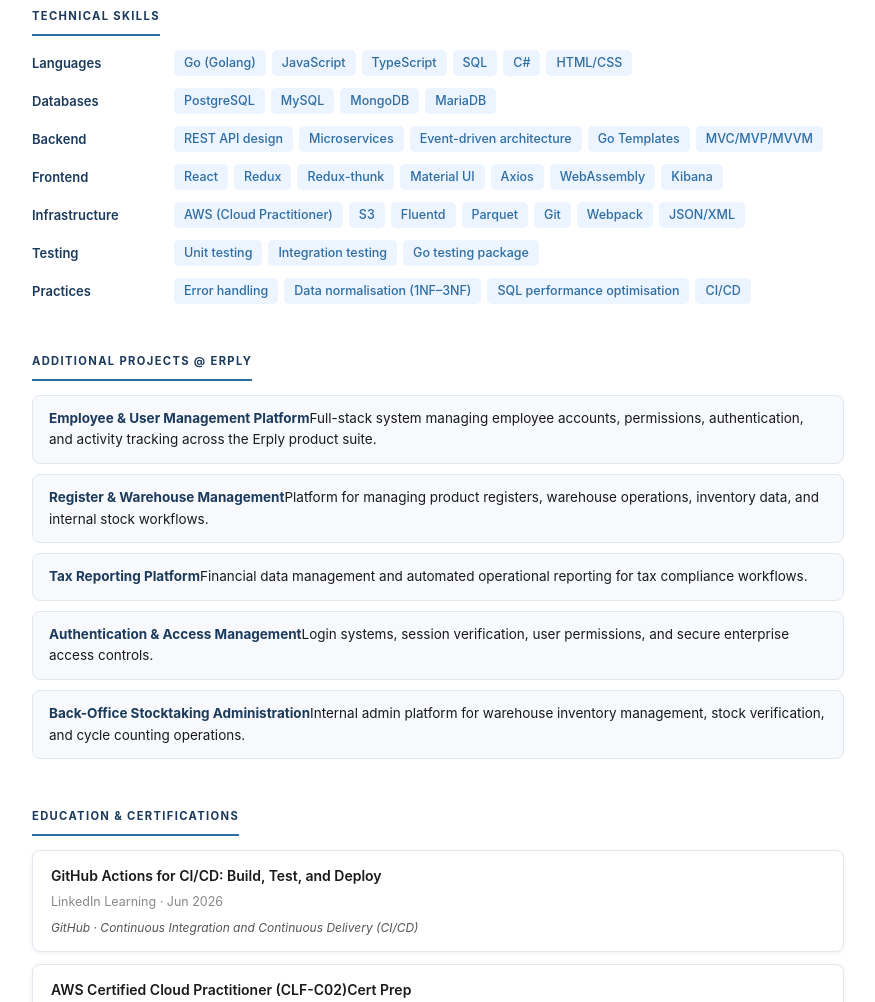
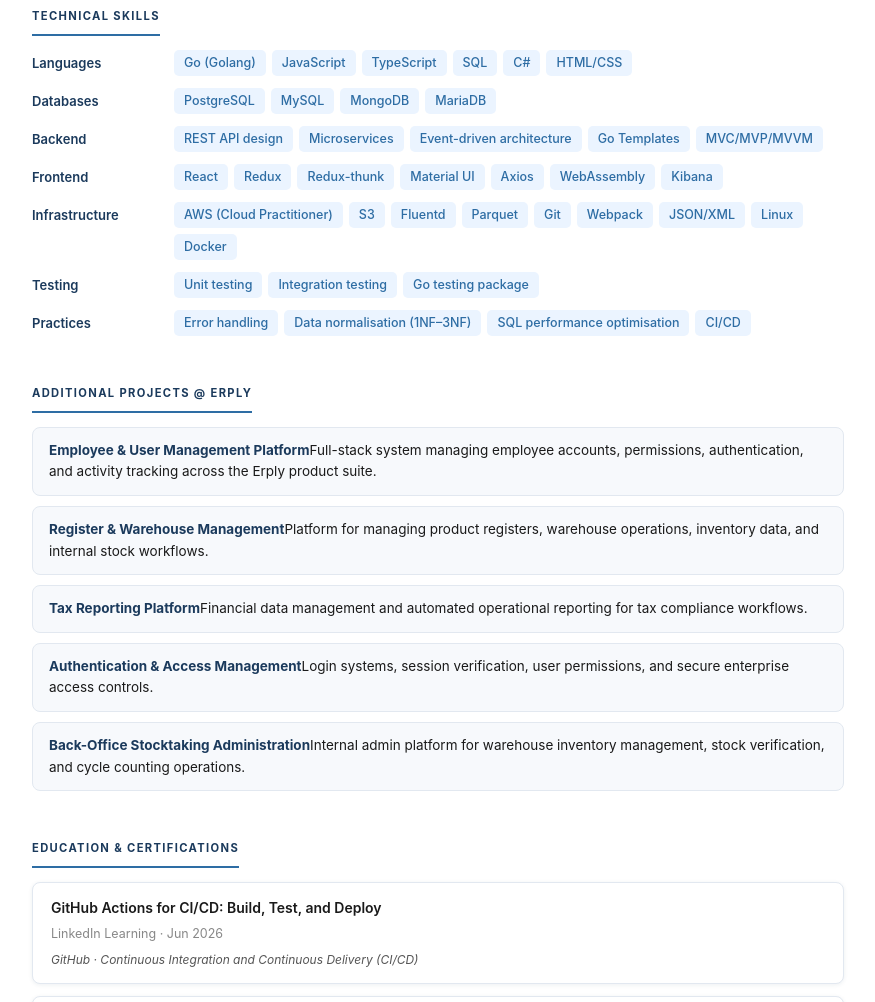
Before and after one commit to DianaPixelPanik/my-cv, a plain HTML site: page index.html in a window 1280 px wide. Shown: the part 2769-3771 px from the top of the page, without its empty margins (202-1077 px from the left). Drawn offline with Linux system fonts and the light colour scheme.

Commit message:
Add Linux and Docker to infrastructure skills
Added experience working with Linux and Docker to the Infrastructure
section of technical skills.

Co-Authored-By: Claude Haiku 4.5 <noreply@anthropic.com>

```diff
--- a/index.html
+++ b/index.html
@@ -682,6 +682,8 @@
             <span class="tag">Git</span>
             <span class="tag">Webpack</span>
             <span class="tag">JSON/XML</span>
+            <span class="tag">Linux</span>
+            <span class="tag">Docker</span>
           </div>
         </div>
         <div class="skill-row">
```
